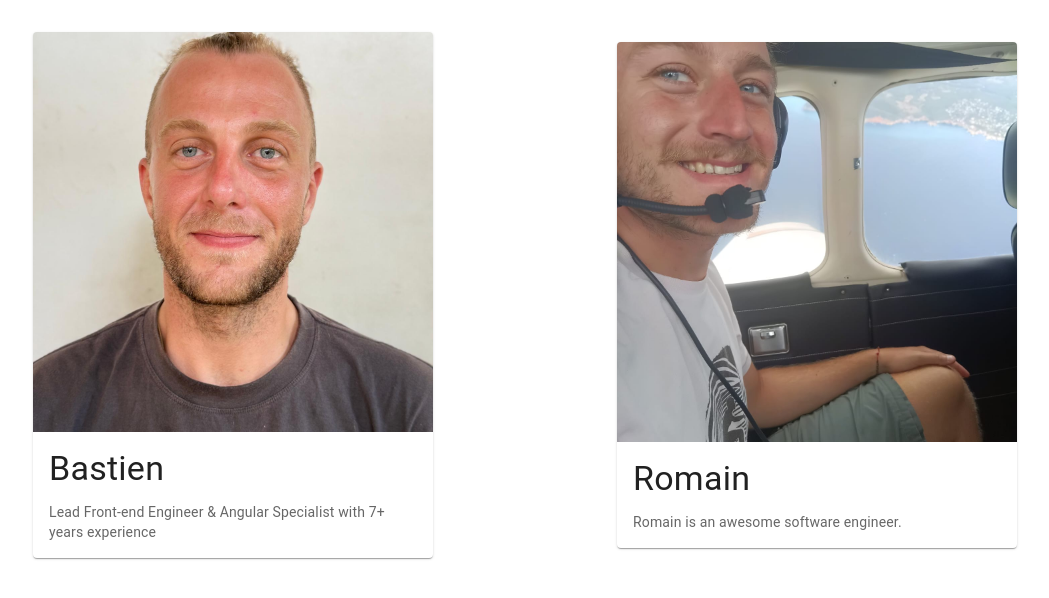
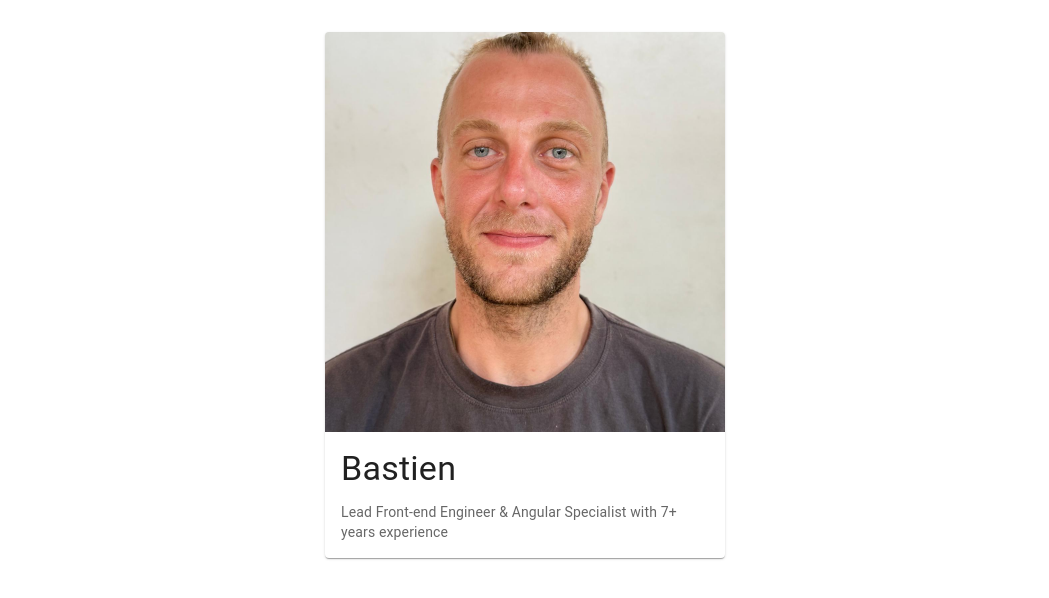
Before and after one commit to BastienBagliotto/portfolio, a Next.js app: page / in a window 1280 px wide. Shown: the top 598 px of the page, without its empty margins (115-1164 px from the left). Built offline with nearby package versions, Linux system fonts and the light colour scheme.

Commit message:
delete romain

```diff
--- a/components/people-list.tsx
+++ b/components/people-list.tsx
@@ -15,7 +15,6 @@ export default function PeopleList() {
         }}
       >
         <PersonCard name="Bastien" />
-        <PersonCard name="Romain" />
       </Box>
     </Container>
   )
--- a/proxy.ts
+++ b/proxy.ts
@@ -9,8 +9,6 @@ export function proxy(request: NextRequest) {
   const validSubdomains = [
     'bastien.localhost:3000',
     'bastien.bagliotto.fr',
-    'romain.localhost:3000',
-    'romain.bagliotto.fr'
   ];
 
   if (!validSubdomains.includes(hostname)) {
```
